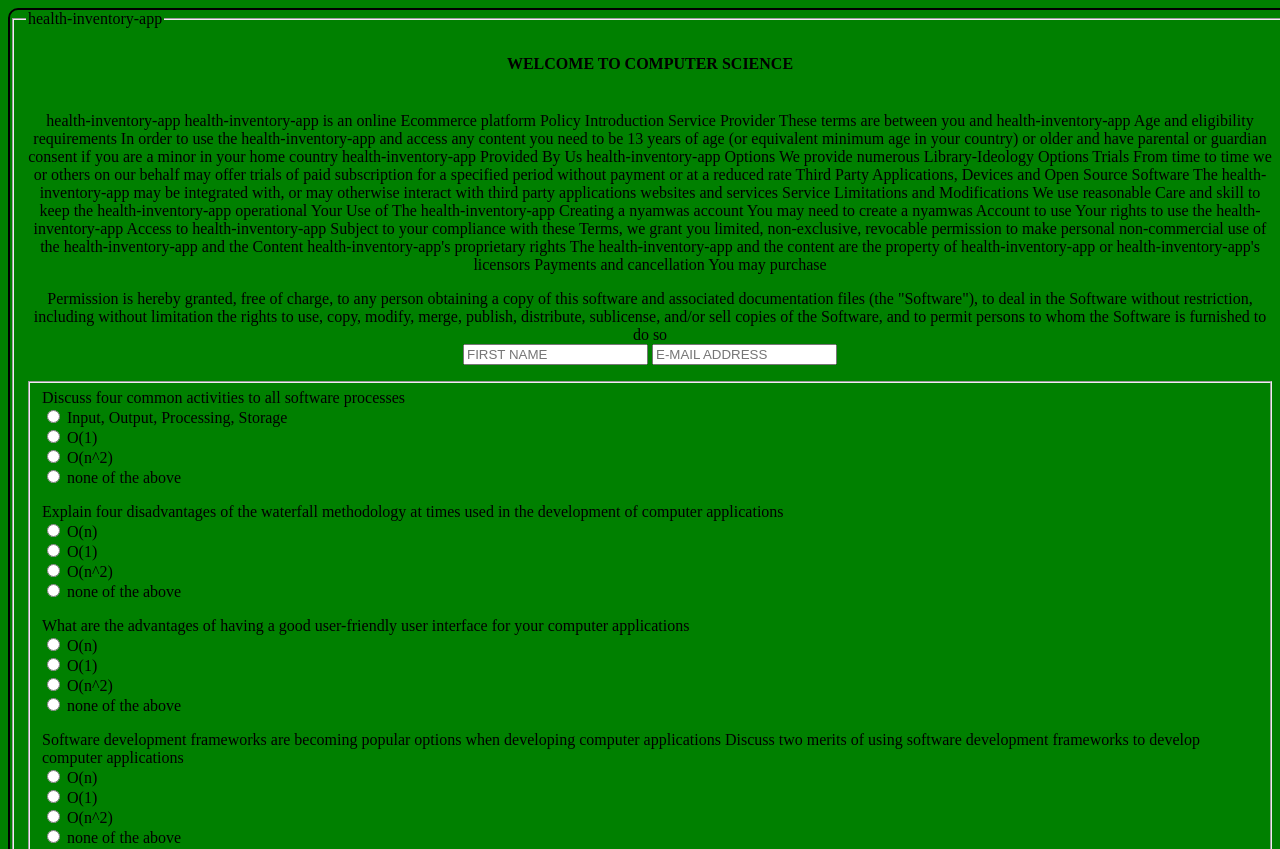
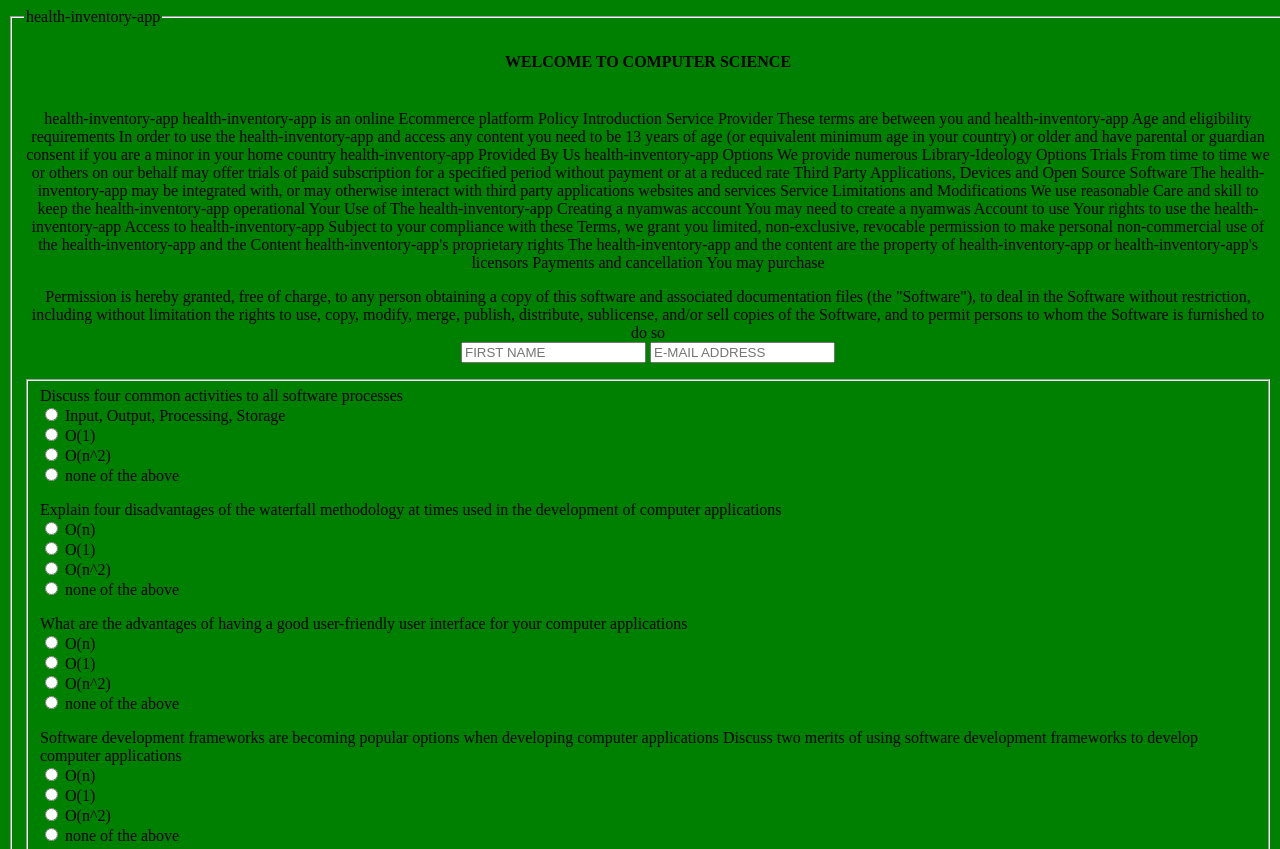
Before and after one commit to nyamwas/Agristores-Ideology, a plain HTML site: page index.html in a window 1280 px wide. Shown: the top 849 px of the page. Drawn offline with Linux system fonts and the light colour scheme.

Commit message:
Update styles.css

```diff
--- a/styles.css
+++ b/styles.css
@@ -1,6 +1,5 @@
 body{
 background-color: green;
-border: solid 2px black;
 border-radius: 10px;
 height: 100vw;
 left: 0vw;
```
